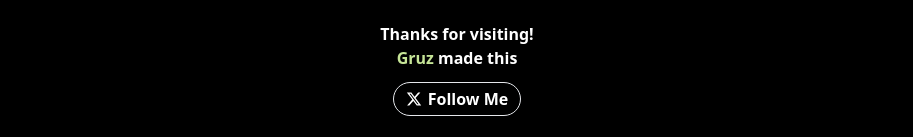
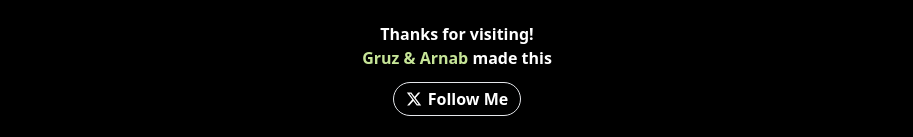
Before and after one commit to rinkitadhana/BrainRot-Language-Converter, a React (Vite) app in the folder client/: page / in a window 1280 px wide. Shown: the part 628-765 px from the top of the page, without its empty margins (183-1096 px from the left). Built offline with nearby package versions, Linux system fonts and the light colour scheme; no server answers.

Commit message:
refctor and crdit

```diff
--- a/client/src/components/Content.jsx
+++ b/client/src/components/Content.jsx
@@ -62,7 +62,7 @@ const Content = () => {
       } catch (err) {
         setError(`Error: ${err.message}`);
         console.error("Error:", err);
-        apiKeyExhausted = false; // Exit the loop on non-quota errors
+        apiKeyExhausted = false;
       }
     }
 
--- a/client/src/components/Footer.jsx
+++ b/client/src/components/Footer.jsx
@@ -7,7 +7,7 @@ const Footer = () => {
         <div className=" flex flex-col justify-center items-center  font-semibold">
           <h1>Thanks for visiting!</h1>
           <h1>
-            <span className=" text-neon">Gruz</span> made this
+            <span className=" text-neon">Gruz & Arnab</span> made this
           </h1>
         </div>
 
```
